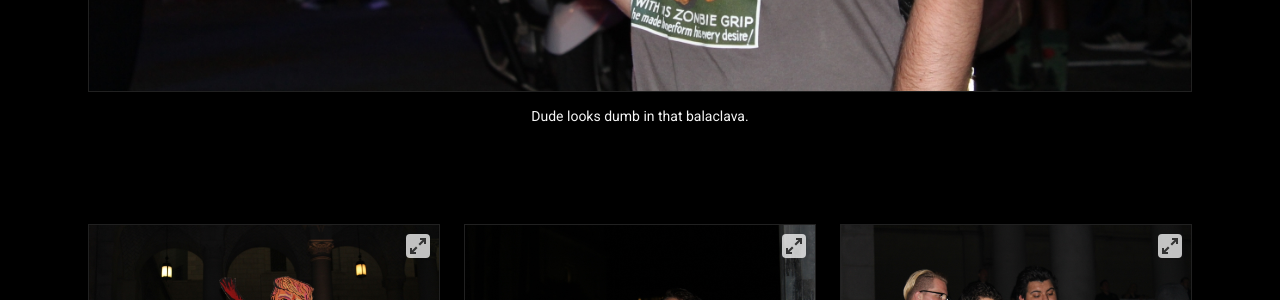
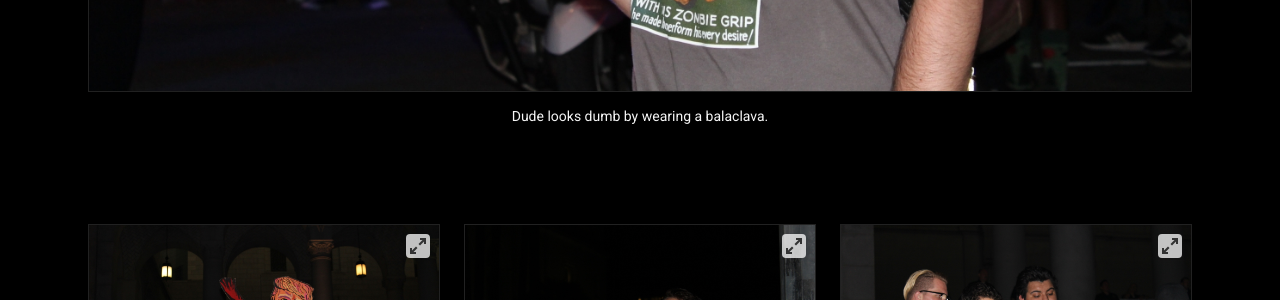
Before and after one commit to kaiel-pineda/hellokaiel.github.io, a Jekyll site: the page built from _posts/collections/2016-11-12-reactionary-los-angeles.html, in a window 1280 px wide and 900 px high, scrolled down 4234 px. Shown: the part 272-572 px from the top of the window. Built offline with Jekyll 4.4.1, drawn with Linux system fonts in a browser that asks for light colours.

Commit message:
Website 4.0.4

```diff
--- a/_defaults/collections.html
+++ b/_defaults/collections.html
@@ -23,8 +23,9 @@
                     <div class="d-flex flex-nowrap justify-between items-center gap-x-1 self-end">
                         <h2 class="meta-categories">{{ entry.categories | first }}</h2>
                         <div class="d-flex flex-nowrap justify-between items-center gap-x-1">
-                            <div class="meta-color-box" style="background-color: {{ entry.color }}"></div>
-                            <h2 class="meta-color">{{ entry.color }}</h2>
+                            {%- for color in entry.colors -%}
+                                <div class="meta-color-box" style="background-color: {{ color }}"></div>
+                            {%- endfor -%}
                         </div>
                     </div>
                 </a>
--- a/_layouts/default.html
+++ b/_layouts/default.html
@@ -1,16 +1,17 @@
 <!doctype html>
+{%- assign cache_bust = site.time | date:'?v=%s' %}
+<!--
+    😎 Hello Kaiel build {{ cache_bust | remove: '?v=' }}
+    🐉 Abandon all hope, ye who enter here. Here be dragons.
+-->
 <html lang="en-US" dir="ltr">
     <head>
         <meta charset="utf-8">
         <title>
-            {%- if page.url == "/" or "/404" -%}
+            {%- if page.path contains '_posts' -%}
+                {{ page.headline }} | Hello Kaiel
+            {%- else -%}
                 Hello Kaiel
-            {%- else -%}
-                {%- if page.path contains "_posts" -%}
-                    {{ page.headline }} | Hello Kaiel
-                {%- else -%}
-                    {{ page.title }} | Hello Kaiel
-                {%- endif -%}
             {%- endif -%}
         </title>
         <meta name="viewport" content="width=device-width, initial-scale=1, viewport-fit=cover">
@@ -27,7 +28,7 @@
         <link rel="preconnect" href="https://fonts.gstatic.com" crossorigin>
         <link href="https://fonts.googleapis.com/css2?family=Roboto:ital,wght@0,400;0,500;0,700;1,400;1,500;1,700&display=swap" rel="stylesheet">
 
-        <link rel="stylesheet" href="{{ "/assets/css/stylesheet.min.css" | relative_url }}">
+        <link rel="stylesheet" href="{{ "/assets/css/stylesheet.min.css" | relative_url | append: cache_bust }}">
         <link rel="stylesheet" href="{{ 'assets/css/vendors/flickity.min.css' | relative_url }}">
 
         <meta name="msapplication-TileColor" content="#f5f5f5">
--- a/_layouts/entries/post.html
+++ b/_layouts/entries/post.html
@@ -13,7 +13,7 @@
                 </div>
                 <div class="header-additions">
                     <div class="meta-read-time">
-                        <div class="d-inline-flex flex-rw flex-nowrap items-center gap-x-3">
+                        <div class="d-inline-flex flex-rw flex-nowrap items-center gap-x-2">
                             <svg class="read-time" xmlns="http://www.w3.org/2000/svg" viewBox="0 0 24 24" fill="currentColor">
                                 <g>
                                     <rect fill="none" height="24" width="24" x="0"/>
--- a/_posts/collections/2016-11-12-reactionary-los-angeles.html
+++ b/_posts/collections/2016-11-12-reactionary-los-angeles.html
@@ -2,7 +2,11 @@
 layout: entries/project
 headline: "Reactionary Los Angeles"
 categories: Photography
-color: "#181818"
+colors:
+    - "#100C0D"
+    - "#36242B"
+    - "#574242"
+    - "#8F7974"
 discipline: Visual Art
 description: >
     A series of photos taken during the 2016 demonstrations against the election of President Donald Trump in Downtown Los Angeles.
@@ -85,7 +89,7 @@
             <div class="carousel-cell">
                 <figure>
                     <img class="preview-bordered" src="{{ "/assets/img/reactionary-los-angeles/009-lq.jpg" | relative_url }}" data-flickity-lazyload="{{ "/assets/img/reactionary-los-angeles/009.jpg" | relative_url }}">
-                    <figcaption>Dude looks dumb in that balaclava.</figcaption>
+                    <figcaption>Dude looks dumb by wearing a balaclava.</figcaption>
                 </figure>
             </div>
         </div>
```
